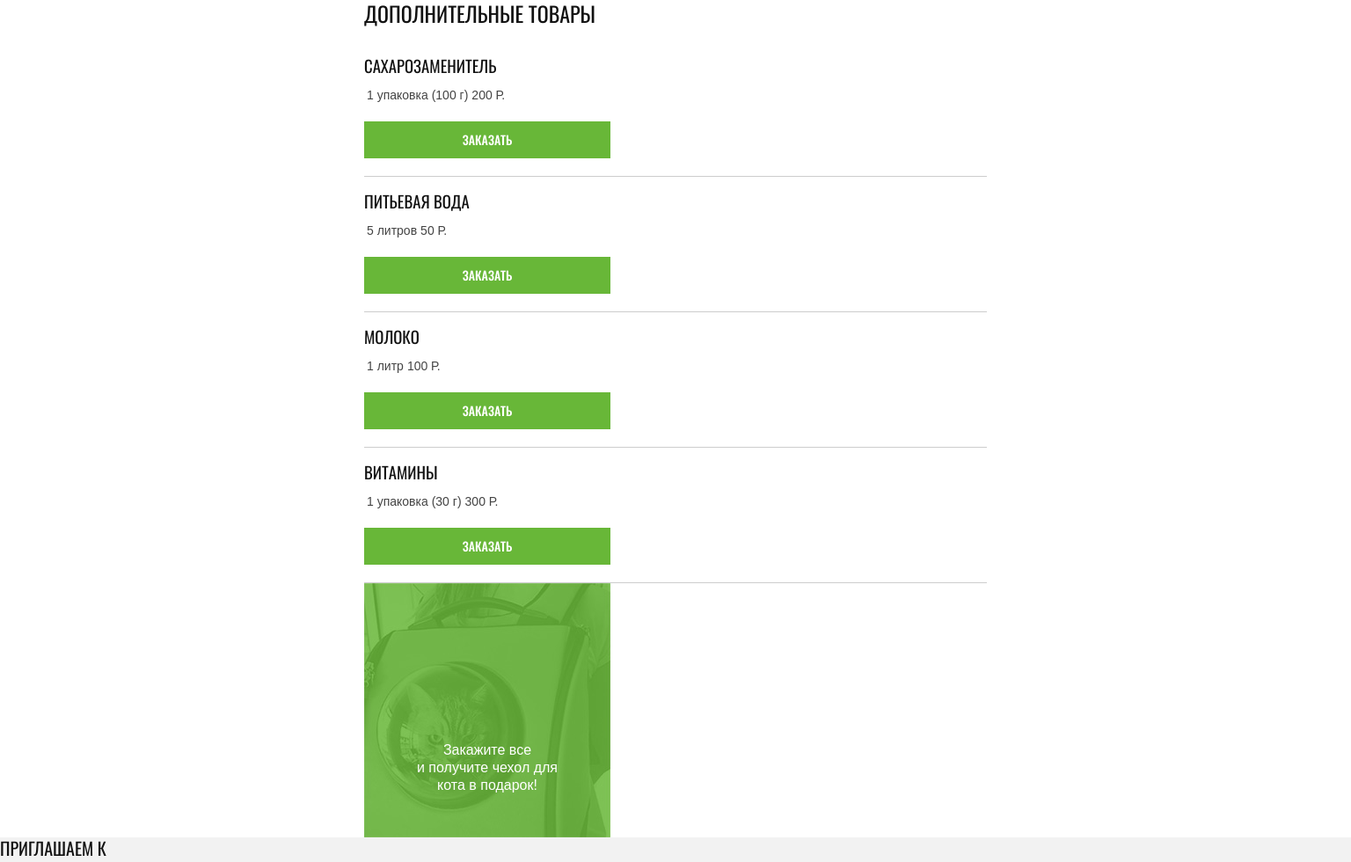
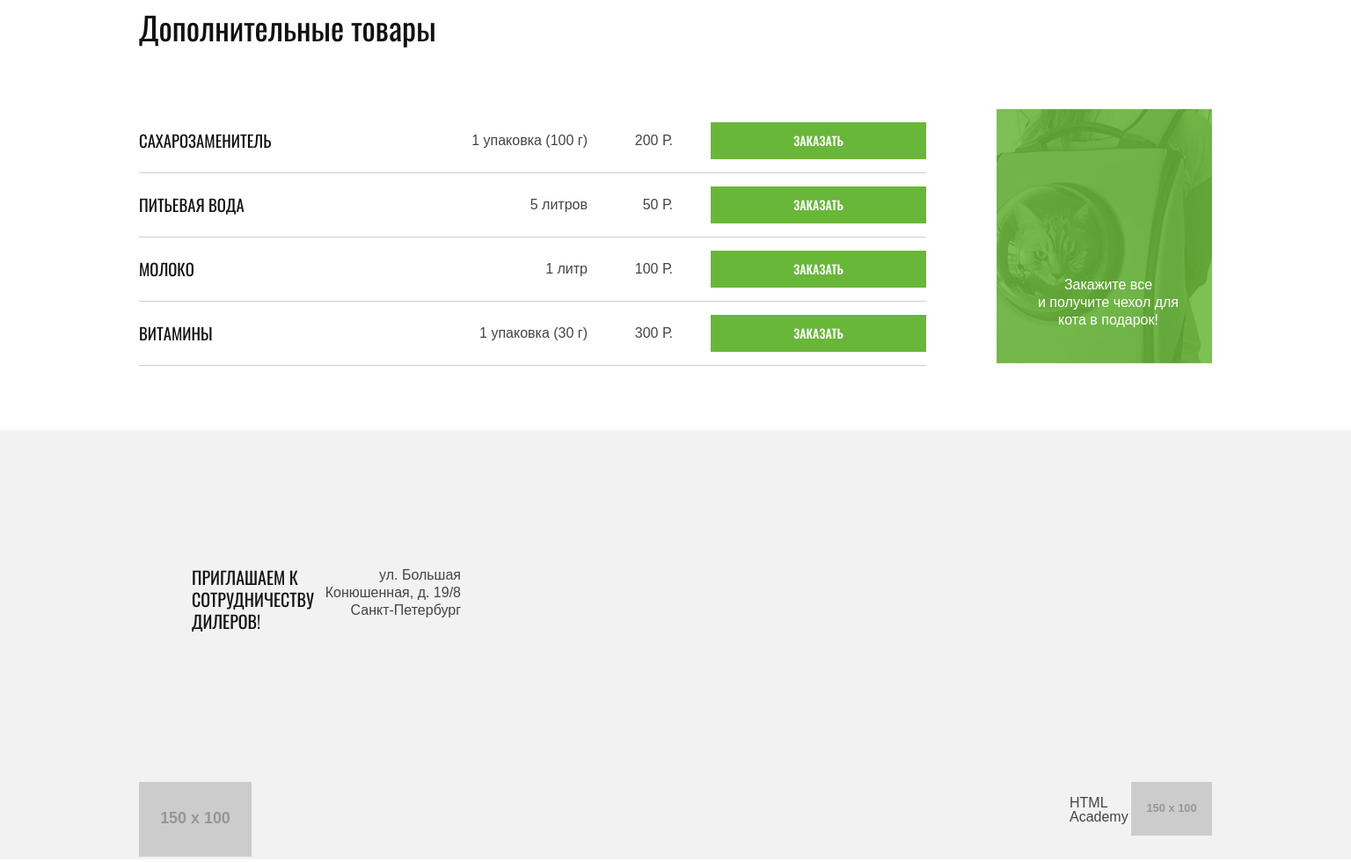
Before and after one commit to DrannikovVladimir/382731-cat-energy-16, a website: page source/catalog.html in a window 1536 px wide. Shown: the part 1319-2299 px from the top of the page at 88% size. Drawn offline with nearby package versions, Linux system fonts and the light colour scheme; files that its build step writes are made by us from their sources; placeholder pictures from the web are drawn by us.

Commit message:
Сделал вёрстку крупных сеточных блоков страницы каталога

```diff
--- a/source/catalog.html
+++ b/source/catalog.html
@@ -230,45 +230,54 @@
       <section class="extra-goods">
         <div class="extra-goods__wrapper">
           <h2 class="extra-goods__title">Дополнительные товары</h2>
+          <div class="extra-goods__inner-wrapper">
             <ul class="extra-goods__list">
               <li class="extra-goods__item extra-good">
+                <div class="extra-good__content">
                   <h3 class="extra-good__title">Сахарозаменитель</h3>
                   <table class="extra-good__list">
                     <tr>
                       <td class="extra-good__item">1 упаковка (100 г)</td>
-                  <td class="extra-good__item">200 Р.</td>
+                      <td class="extra-good__item extra-good__item--text-right">200 Р.</td>
                     </tr>
                   </table>
+                </div>
                 <button class="button extra-good__button">Заказать</button>
               </li>
               <li class="extra-goods__item extra-good">
+                <div class="extra-good__content">
                   <h3 class="extra-good__title">Питьевая вода</h3>
                   <table class="extra-good__list">
                     <tr>
                       <td class="extra-good__item">5 литров</td>
-                  <td class="extra-good__item">50 Р.</td>
+                      <td class="extra-good__item extra-good__item--text-right">50 Р.</td>
                     </tr>
                   </table>
+                </div>
                 <button class="button extra-good__button">Заказать</button>
               </li>
               <li class="extra-goods__item extra-good">
+                <div class="extra-good__content">
                   <h3 class="extra-good__title">Молоко</h3>
                   <table class="extra-good__list">
                     <tr>
                       <td class="extra-good__item">1 литр</td>
-                  <td class="extra-good__item">100 Р.</td>
+                      <td class="extra-good__item extra-good__item--text-right">100 Р.</td>
                     </tr>
                   </table>
+                </div>
                 <button class="button extra-good__button">Заказать</button>
               </li>
               <li class="extra-goods__item extra-good">
+                <div class="extra-good__content">
                   <h3 class="extra-good__title">Витамины</h3>
                   <table class="extra-good__list">
                     <tr>
                       <td class="extra-good__item">1 упаковка (30 г)</td>
-                  <td class="extra-good__item">300 Р.</td>
+                      <td class="extra-good__item extra-good__item--text-right">300 Р.</td>
                     </tr>
                   </table>
+                </div>
                 <button class="button extra-good__button">Заказать</button>
               </li>
             </ul>
@@ -276,19 +285,24 @@
               <p class="extra-goods__all-slogan">Закажите все и&nbsp;получите чехол для кота в подарок!</p>
             </div>
           </div>
+        </div>
       </section>
     </main>
 
     <footer class="page-footer">
       <section class="page-footer__contacts contacts">
+        <div class="contacts__contaner">
+          <div class="contacts__wrapper">
             <h2 class="visually-hidden">Контакты</h2>
+            <div class="contacts__address-wrapper">
               <p class="contacts__slogan">приглашаем к сотрудничеству дилеров!</p>
               <address class="contacts__address">ул. Большая Конюшенная, д. 19/8 Санкт-Петербург</address>
-        <div class="contacts__map-wrapper">
-          <img class="contacts__map" src="http://placehold.it/150x100" alt="ул. Большая Конюшенная, д. 19/8 Санкт-Петербург">
+            </div>
+          </div>
         </div>
       </section>
-      <a class="page-footer__logo-link" href="index.html">
+      <div class="page-footer__wrapper">
+        <a class="page-footer__logo-link">
           <img class="page-footer__logo-img" src="http://placehold.it/150x100" alt="Логотип" width="128" height="24">
         </a>
         <ul class="page-footer__social social-list">
@@ -315,6 +329,7 @@
             <span class="visually-hidden">Профессиональный HTML и CSS уровень 2</span>
           </a>
         </div>
+      </div>
     </footer>
   </body>
 </html>
--- a/source/sass/blocks/button.scss
+++ b/source/sass/blocks/button.scss
@@ -1,10 +1,9 @@
 .button {
   display: inline-block;
-  min-width: 280px;
   padding-top: 12px;
-  padding-left: 20px;
+  padding-left: 40px;
   padding-bottom: 12px;
-  padding-right: 20px;
+  padding-right: 40px;
   border: none;
 
   font-size: 14px;
--- a/source/sass/blocks/extra-good.scss
+++ b/source/sass/blocks/extra-good.scss
@@ -16,5 +16,55 @@
 }
 
 .extra-good__item {
+  margin: 0;
+
   @include content-text(14px, 14px);
 }
+
+@media (min-width: 768px) {
+  .extra-good__content {
+    display: flex;
+    justify-content: space-between;
+    align-items: center;
+  }
+
+  .extra-good__list {
+    margin: 0;
+  }
+
+  .extra-good__title {
+    margin: 0;
+    line-height: 20px;
+  }
+
+  .extra-good__button {
+    width: 100%;
+  }
+
+  .extra-good__item {
+    @include content-text(16px, 20px);
+
+    &--text-right {
+      width: 95px;
+      text-align: right;
+    }
+  }
+}
+
+@media (min-width: 1300px) {
+  .extra-good {
+    display: flex;
+    justify-content: space-between;
+
+    padding: 15px 0;
+  }
+
+  .extra-good__button {
+    min-width: auto;
+    width: 245px;
+  }
+
+  .extra-good__content {
+    width: 610px;
+  }
+}
--- a/source/sass/blocks/extra-goods.scss
+++ b/source/sass/blocks/extra-goods.scss
@@ -15,6 +15,7 @@
   font-size: 24px;
   font-weight: 300;
   line-height: 24px;
+  text-transform: none;
 }
 
 .extra-goods__all {
@@ -22,12 +23,14 @@
   height: 289px;
   padding-top: 180px;
 
-
   @include content-text(16px, 20px);
   color: $basic-color;
   text-align: center;
 
   background-image: url("../img/gift-photo-mobile@1x.jpg");
+  background-repeat: no-repeat;
+  background-position: center;
+  background-size: 280px 289px;
 }
 
 .extra-goods__all-slogan {
@@ -40,4 +43,60 @@
     width: 768px;
     padding: 0 30px;
   }
+
+  .extra-goods__title {
+    margin-bottom: 75px;
+
+    font-size: 36px;
+    line-height: 36px;
+  }
+
+  .extra-goods__list {
+    margin-bottom: 70px;
+  }
+
+  .extra-goods__all {
+    width: 708px;
+    height: 208px;
+    margin-bottom: 76px;
+    padding-top: 75px;
+    padding-left: 453px;
+
+    text-align: left;
+
+    background-image: url("../img/gift-photo-tablet@1x.jpg");
+    background-size: 708px 208px;
+  }
+
+  .extra-goods__all-slogan {
+    margin: 0;
+  }
 }
+
+@media (min-width: 1300px) {
+  .extra-goods__wrapper {
+    width: 1300px;
+    padding: 0 40px;
+  }
+
+  .extra-goods__inner-wrapper {
+    display: flex;
+    justify-content: space-between;
+  }
+
+  .extra-goods__list {
+    width: 895px;
+  }
+
+  .extra-goods__all {
+    width: 245px;
+    height: 289px;
+    padding-top: 190px;
+    padding-left: 37px;
+
+    text-align: center;
+
+    background-image: url("../img/gift-photo-desktop@1x.jpg");
+    background-size: 245px 290px;
+  }
+}
--- a/source/sass/blocks/intro.scss
+++ b/source/sass/blocks/intro.scss
@@ -9,6 +9,12 @@
   background-repeat: no-repeat;
   background-position: center top;
   background-size: 320px, 305px;
+}
+
+.intro__wrapper {
+  width: 320px;
+  margin: 0 auto;
+  padding: 0 20px;
 }
 
 .intro__title {
@@ -34,7 +40,7 @@
 
 @media (min-width: 768px) {
   .intro {
-    padding-top: 20px;
+    padding-top: 40px;
     min-height: 840px;
     text-align: left;
     color: $title-color;
@@ -46,7 +52,11 @@
 
   .intro__wrapper {
     width: 768px;
-    padding: 0 120px;
+    padding: 0 30px;
+  }
+
+  .intro__inner-wrapper {
+    padding-left: 90px;
   }
 
   .intro__title {
@@ -55,6 +65,10 @@
     margin-bottom: 40px;
     font-size: 60px;
     line-height: 60px;
+  }
+
+  .intro__button {
+    width: 245px;
   }
 
   .intro__subtitle {
--- a/source/sass/blocks/page-header.scss
+++ b/source/sass/blocks/page-header.scss
@@ -44,7 +44,7 @@
 
     background-image: url("../img/index-background-desktop@1x.jpg");
     background-repeat: no-repeat;
-    background-position: right top;
+    background-position: 100% 100%;
     background-size: 720px 696px;
   }
 
```
Also changed, not shown: source/index.html (+6 -4 lines). Lines whose indentation alone changed are shown as unchanged.
